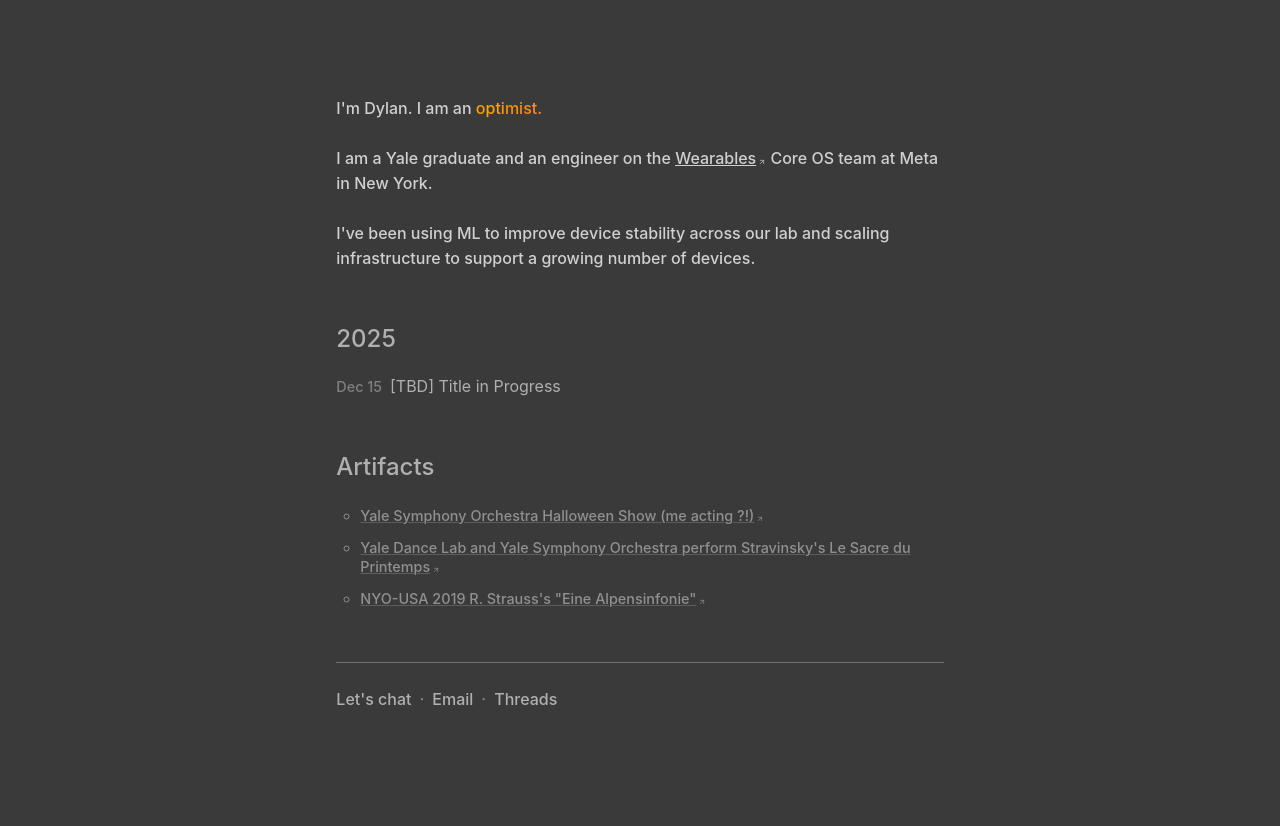
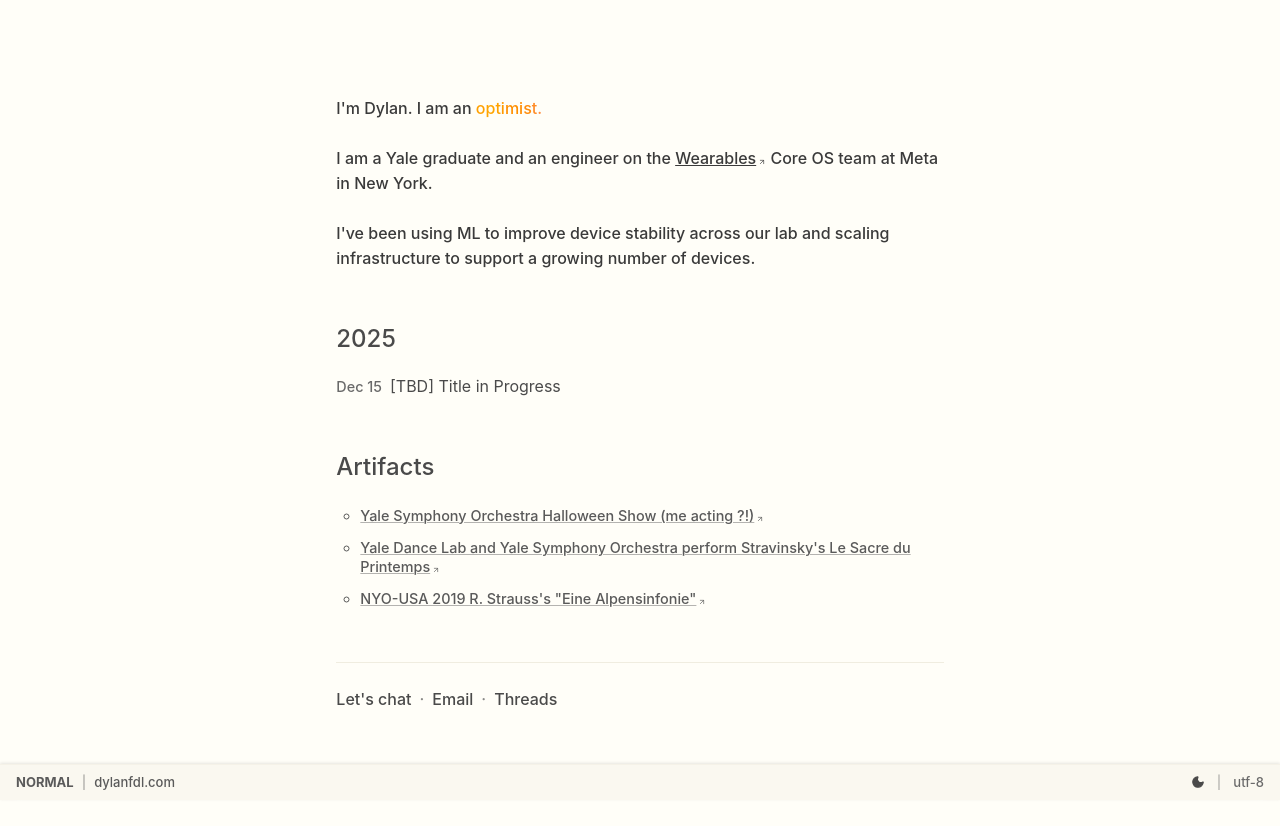
Before and after one commit to dylanfernandezdelara/dylanfdl_website, a Next.js app: page /about in a window 1280 px wide. Built offline with nearby package versions, Linux system fonts and the light colour scheme.

Commit message:
feat: Add theme switching with next-themes
Co-authored-by: fernandezdelaradylan <fernandezdelaradylan@gmail.com>

```diff
--- a/app/layout.tsx
+++ b/app/layout.tsx
@@ -1,5 +1,7 @@
 import type { Metadata, Viewport } from 'next'
 import './globals.css'
+import { Providers } from './providers'
+import { ThemeToggle } from '@/components/ThemeToggle'
 
 export const metadata: Metadata = {
   title: {
@@ -23,24 +25,22 @@ export default function RootLayout({
 }) {
   return (
     <html lang="en" suppressHydrationWarning>
-      <head>
-        <script
-          dangerouslySetInnerHTML={{
-            __html: `
-              (function() {
-                try {
-                  const theme = localStorage.getItem('theme') || 'light';
-                  document.documentElement.setAttribute('data-theme', theme);
-                } catch (e) {
-                  document.documentElement.setAttribute('data-theme', 'light');
-                }
-              })();
-            `,
-          }}
-        />
-      </head>
       <body>
-        <main>{children}</main>
+        <Providers>
+          <main>{children}</main>
+          <div className="vim-status-bar">
+            <div className="vim-status-left">
+              <span style={{ fontWeight: 'bold' }}>NORMAL</span>
+              <span style={{ margin: '0 0.5rem', opacity: 0.5 }}>|</span>
+              <span>dylanfdl.com</span>
+            </div>
+            <div className="vim-status-right" style={{ display: 'flex', alignItems: 'center', gap: '0.75rem' }}>
+              <ThemeToggle />
+              <span style={{ opacity: 0.5 }}>|</span>
+              <span>utf-8</span>
+            </div>
+          </div>
+        </Providers>
       </body>
     </html>
   )
--- /dev/null
+++ b/app/providers.tsx
@@ -0,0 +1,11 @@
+'use client'
+
+import { ThemeProvider } from 'next-themes'
+
+export function Providers({ children }: { children: React.ReactNode }) {
+  return (
+    <ThemeProvider attribute="data-theme" defaultTheme="system" enableSystem>
+      {children}
+    </ThemeProvider>
+  )
+}
--- /dev/null
+++ b/components/ThemeToggle.tsx
@@ -0,0 +1,45 @@
+'use client'
+
+import { useTheme } from 'next-themes'
+import { useEffect, useState } from 'react'
+import { Sun, Moon } from 'lucide-react'
+
+export function ThemeToggle() {
+  const [mounted, setMounted] = useState(false)
+  const { theme, setTheme } = useTheme()
+
+  useEffect(() => {
+    setMounted(true)
+  }, [])
+
+  if (!mounted) {
+    return (
+      <button className="theme-toggle" aria-hidden="true">
+        <span style={{ width: 14, height: 14 }} />
+      </button>
+    )
+  }
+
+  return (
+    <button
+      onClick={() => setTheme(theme === 'dark' ? 'light' : 'dark')}
+      className="theme-toggle"
+      aria-label="Toggle theme"
+      style={{
+        background: 'none',
+        border: 'none',
+        cursor: 'pointer',
+        padding: 0,
+        display: 'flex',
+        alignItems: 'center',
+        justifyContent: 'center',
+      }}
+    >
+      {theme === 'light' ? (
+        <Sun size={14} />
+      ) : (
+        <Moon size={14} />
+      )}
+    </button>
+  )
+}
--- a/package.json
+++ b/package.json
@@ -12,6 +12,7 @@
     "gray-matter": "^4.0.3",
     "lucide-react": "^0.556.0",
     "next": "^14.0.0",
+    "next-themes": "^0.4.6",
     "react": "^18.2.0",
     "react-dom": "^18.2.0",
     "remark": "^15.0.1",
```
Also changed, not shown: 1 other file (tests, documents, lock files or other folders).
